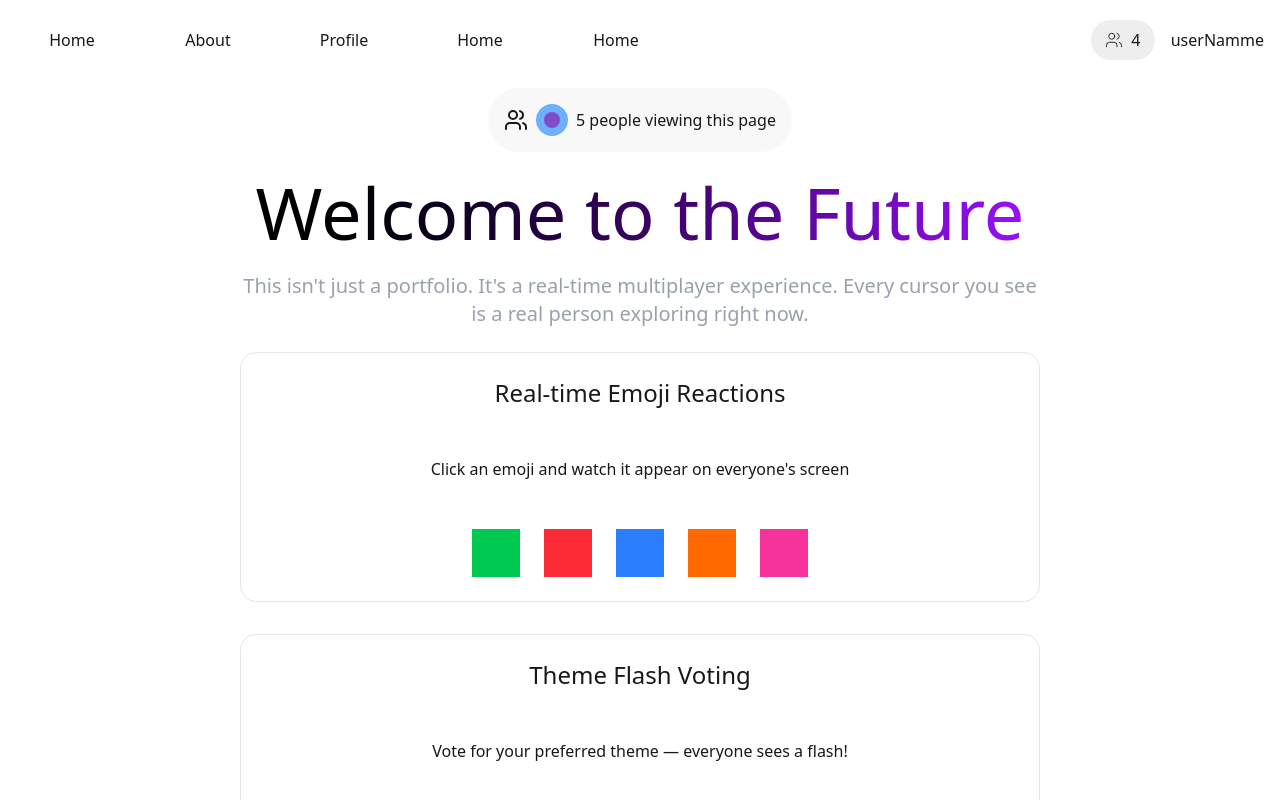
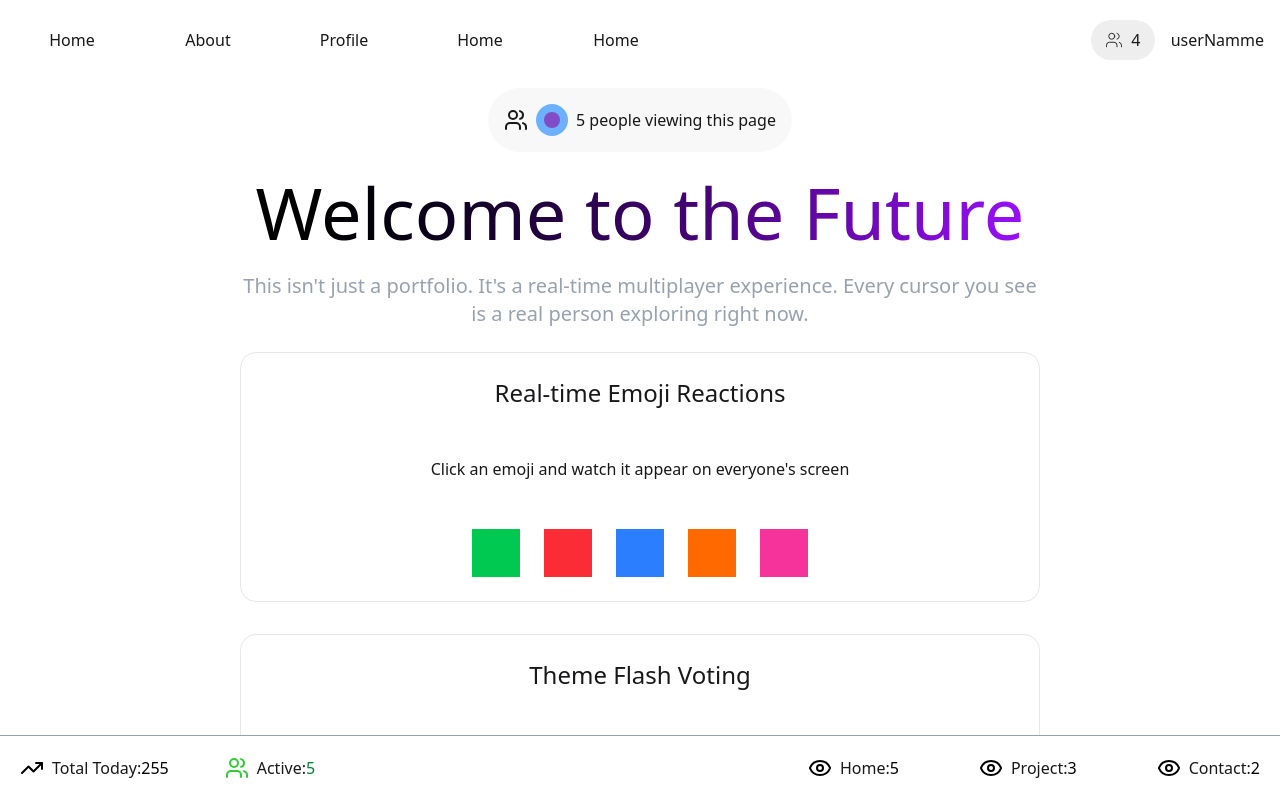
Before and after one commit to DeepakVishwakarma123/RealTime-Portfolio, a React (Vite) app: page / in a window 1280 px wide. Shown: the top 800 px of the page. Built offline with nearby package versions, Linux system fonts and the light colour scheme.

Commit message:
Border,position style update

```diff
--- a/src/Components/Footer.jsx
+++ b/src/Components/Footer.jsx
@@ -3,7 +3,7 @@ import { Eye, TrendingUp, Users } from "lucide-react"
 export default function Footer()
 {
 return (
-    <div className="flex md:flex-row flex-col justify-between  p-1  border-l-0 border-r-0 border-b-2 border-black">
+    <div className="flex md:flex-row flex-col justify-between  sticky bottom-0 bg-white p-1  border-l-0 border-r-0 border-b-0 border-t border-gray-400">
         <div className="flex gap-2 flex-wrap lg:flex-nowrap lg:gap-10 p-2">
            <IconBoxWithText Icon={TrendingUp} text="Total Today" number={255}/>
            <IconBoxWithText Icon={Users} color={"#32CD32"} text="Active" number={5}/>
```
